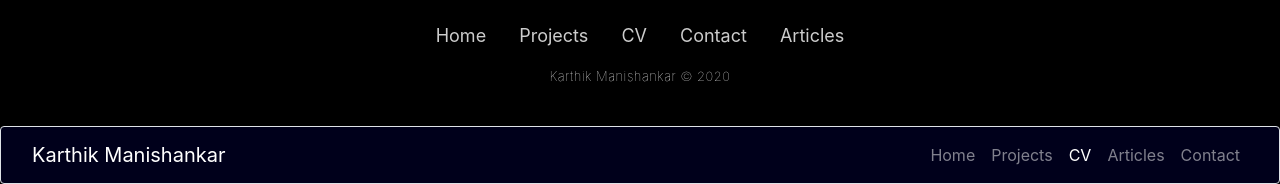
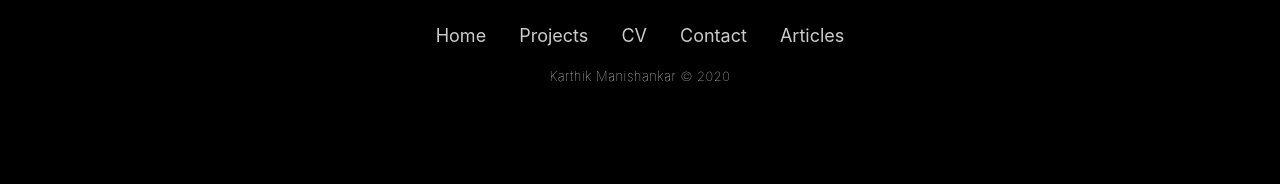
Before and after one commit to Kardee12/Portfolio-V2, a plain HTML site: page CV.html in a window 1280 px wide. Shown: the part 1954-2138 px from the top of the page. After the commit the page ends 2080 px from the top, so only its background shows below. Drawn offline with nearby package versions, Linux system fonts and the light colour scheme; files whose address does not match are found by name; a web font is replaced by a local one.

Commit message:
Update CV.html

```diff
--- a/CV.html
+++ b/CV.html
@@ -182,20 +182,6 @@
                 <p class="copyright" style="color: rgb(255,255,255);">Karthik Manishankar © 2020</p>
         </footer>
     </div>
-    <nav class="navbar navbar-dark navbar-expand-lg sticky-top border rounded portfolio-navbar gradient" style="color: #000028;background: rgba(1,1,33,0.82);border-width: 0px;border-style: none;border-top-color: #000028;border-right-color: #000028;border-bottom-color: #000028;border-left-color: #000028;">
-        <div class="container-fluid"><a class="navbar-brand logo" href="index.html">Karthik Manishankar</a><button data-toggle="collapse" class="navbar-toggler" data-target="#navbarNav"><span class="sr-only">Toggle navigation</span><span class="navbar-toggler-icon"></span></button>
-            <div
-                class="collapse navbar-collapse" id="navbarNav">
-                <ul class="nav navbar-nav ml-auto">
-                    <li class="nav-item"><a class="nav-link" href="index.html">Home</a></li>
-                    <li class="nav-item"><a class="nav-link" href="projects.html">Projects</a></li>
-                    <li class="nav-item"><a class="nav-link active" href="CV.html">CV</a></li>
-                    <li class="nav-item"><a class="nav-link" href="Articles.html">Articles</a></li>
-                    <li class="nav-item"><a class="nav-link" href="contact.html">Contact</a></li>
-                </ul>
-        </div>
-        </div>
-    </nav>
     <script src="assets/js/jquery.min.js"></script>
     <script src="assets/bootstrap/js/bootstrap.min.js"></script>
     <script src="assets/js/smart-forms.min.js"></script>
```
